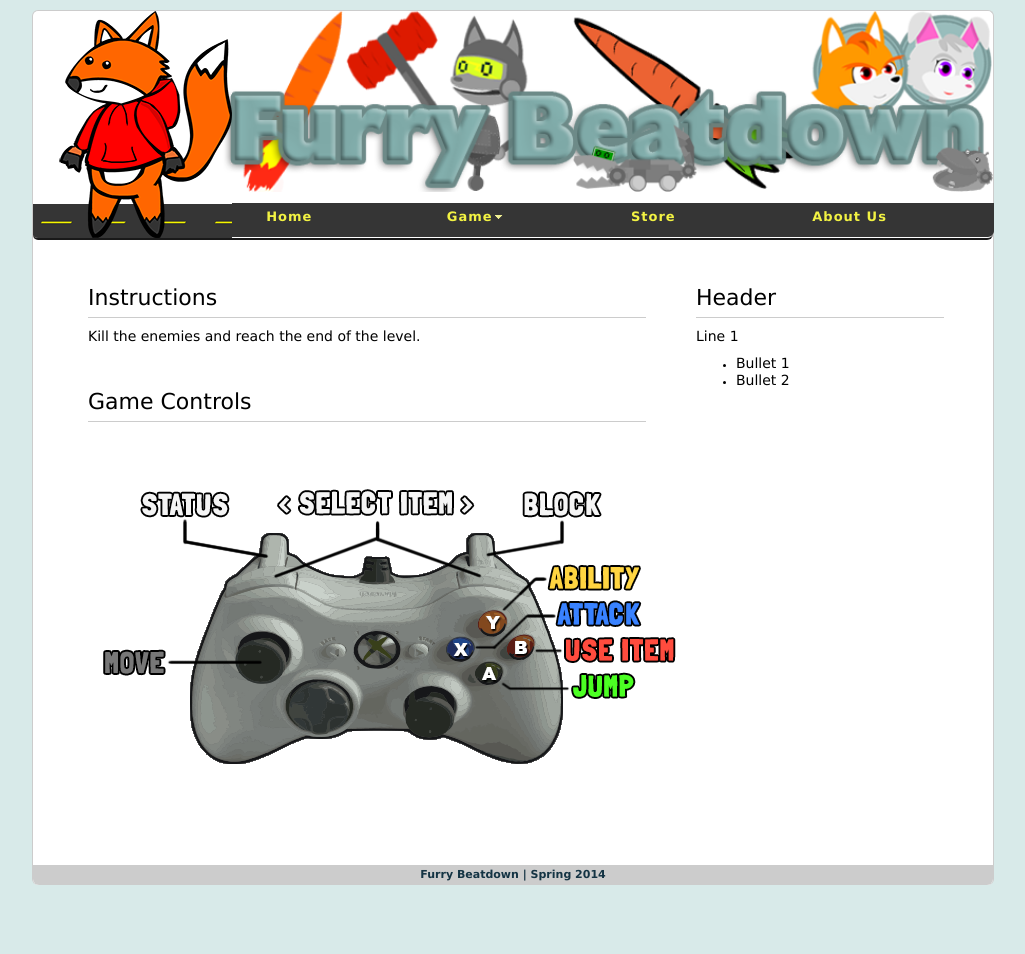
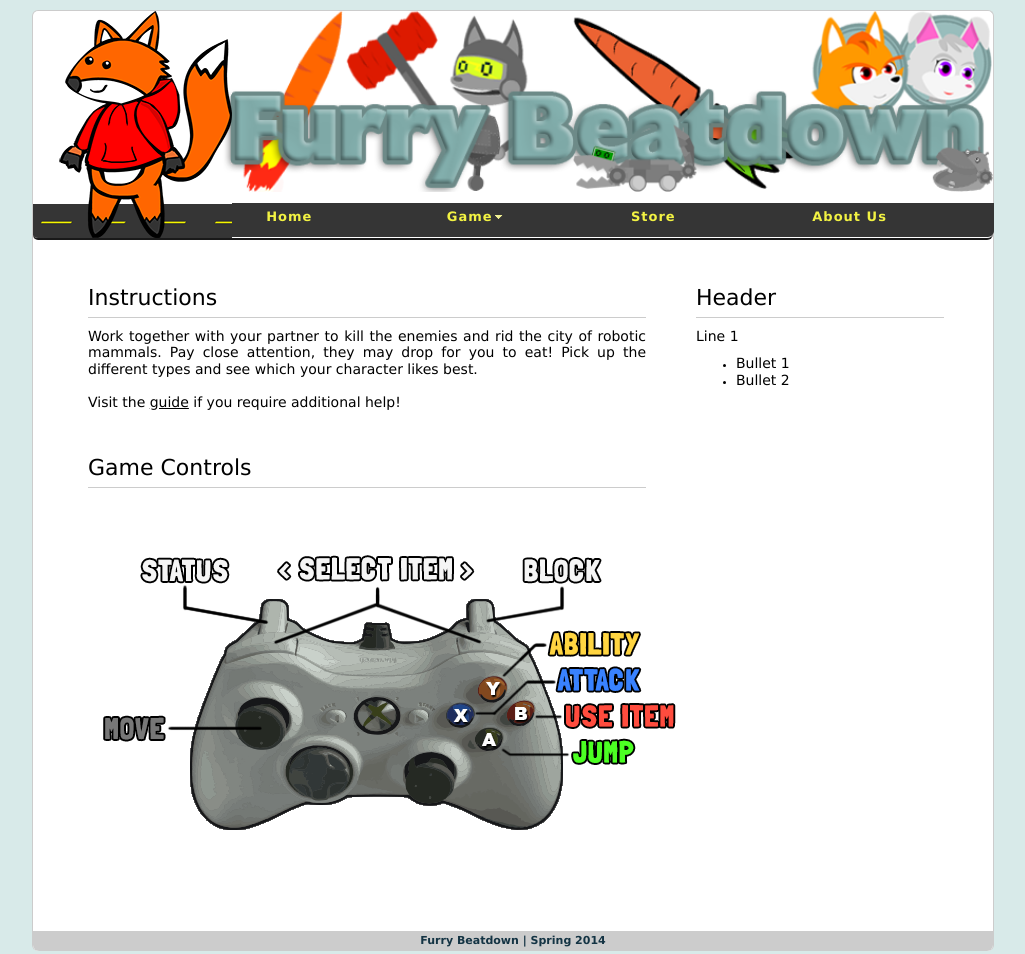
Before and after one commit to amber-wong/FurryBeatdown, a plain HTML site: page help.html in a window 1280 px wide. Shown: the whole page, without its empty margins (127-1152 px from the left). Before the commit the page ends 895 px from the top, so only its background shows below. Drawn offline with Linux system fonts and the light colour scheme.

Commit message:
Added content

```diff
--- a/help.html
+++ b/help.html
@@ -50,7 +50,14 @@
 
 					<div id="content1_1">
 						<h1>Instructions</h1>
-						<p>Kill the enemies and reach the end of the level.</p>
+						<p>
+							Work together with your partner to kill the enemies and rid the city of robotic mammals.
+							Pay close attention, they may drop for you to eat!
+							Pick up the different types and see which your character likes best.
+							<br/>
+							<br/>
+							Visit the <a href="./guide.html">guide</a> if you require additional help!
+						</p>
 					</div> <!-- end of box2 -->
 
 					<div id="content1_1">
```
Also changed, not shown: game.html (+1 -1 lines).
